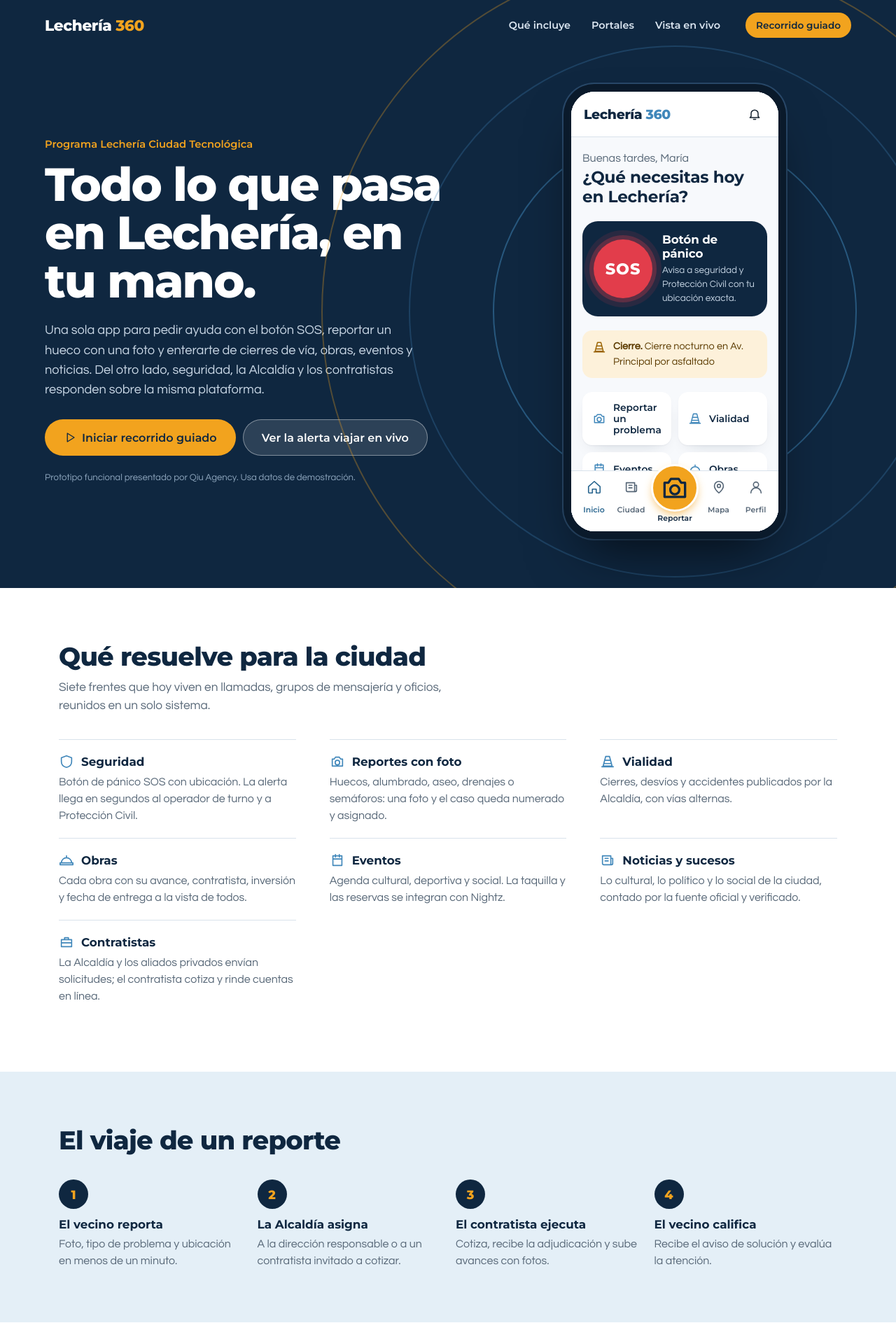
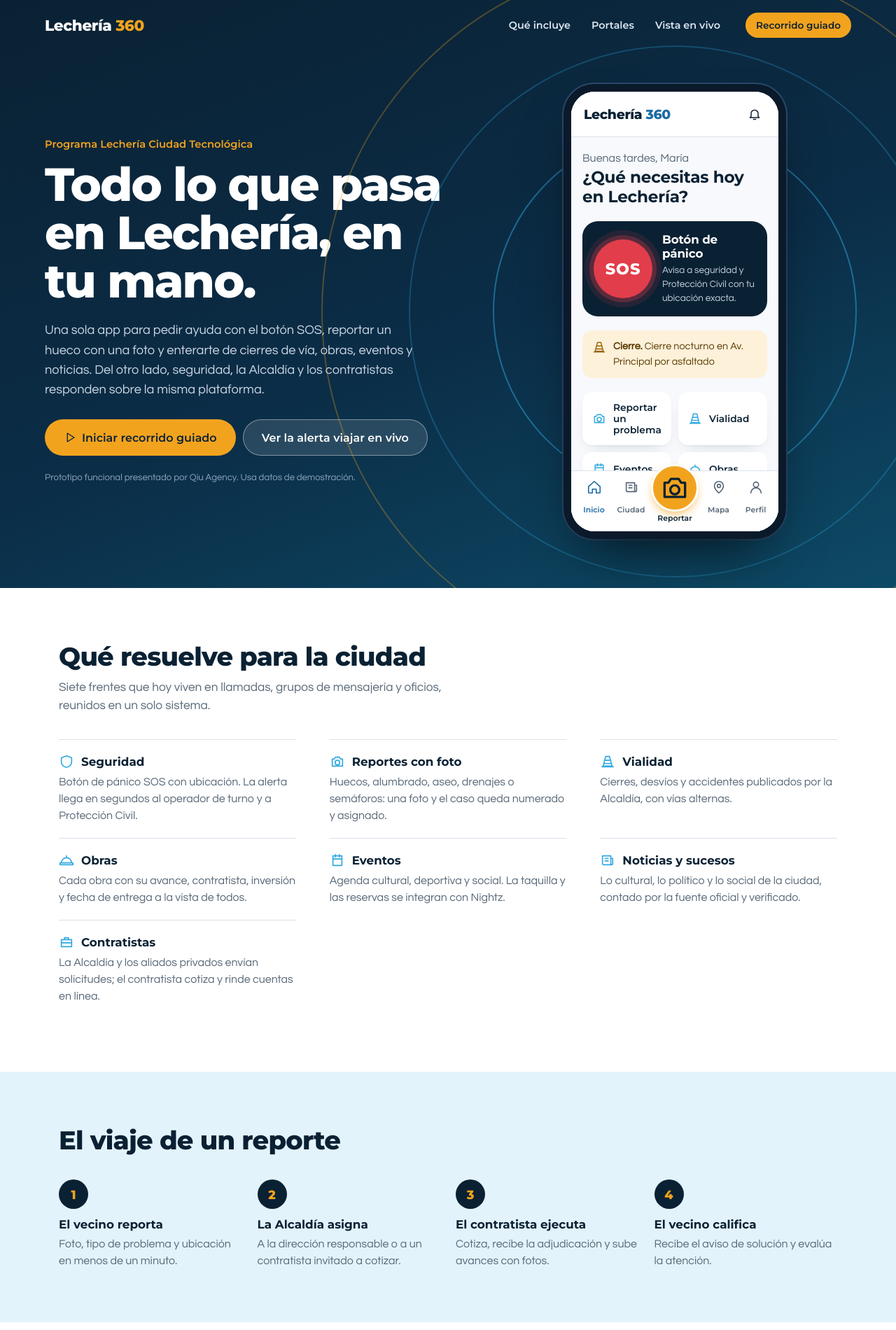
Before and after one commit to jesusrojasquero94-ctrl/lecheria-360, a plain HTML site: page index.html in a window 1280 px wide. Shown: the top 1900 px of the page at 70% size. Drawn offline with nearby package versions, Linux system fonts and the light colour scheme.

Commit message:
Lechería 360: paleta inspirada en la identidad visual de Lechería
Co-Authored-By: Claude Fable 5.2 <noreply@anthropic.com>
Claude-Session: https://claude.ai/code/session_01GL47LkNdN7Q6fj4wuVpNQP

```diff
--- a/styles.css
+++ b/styles.css
@@ -1,6 +1,6 @@
 /* Lechería 360 · estilos. Paleta y tipografías tomadas del brandbook de Qiu Agency
    (azul #4087BA, amarillo #F2A31E, Montserrat + Questrial). */
-:root{--navy:#0F2740;--navy2:#17395D;--mar:#4087BA;--mar-d:#2A668F;--mar-l:#E4EFF7;--sol:#F2A31E;--sol-d:#9A6200;--sol-l:#FDF1DA;--sos:#E23D4B;--sos-d:#B4202F;--sos-l:#FCE7E9;--ok:#1B8F68;--ok-l:#DFF3EB;--ink:#14212F;--mut:#586878;--line:#D9E2EB;--bg:#F1F5F9;--card:#fff;--r:14px;--rs:9px;--sh:0 1px 2px rgba(15,39,64,.06),0 10px 26px -14px rgba(15,39,64,.22);--fd:'Montserrat',system-ui,-apple-system,'Segoe UI',sans-serif;--fb:'Questrial','Segoe UI',system-ui,-apple-system,sans-serif}
+:root{--navy:#0A2133;--navy2:#123A5C;--mar:#30A8E0;--mar-d:#1B6CA3;--mar-l:#E3F3FC;--sol:#F2A31E;--sol-d:#9A6200;--sol-l:#FDF1DA;--sos:#E23D4B;--sos-d:#B4202F;--sos-l:#FCE7E9;--ok:#1B8F68;--ok-l:#DFF3EB;--ink:#14212F;--mut:#586878;--line:#D9E2EB;--bg:#F1F5F9;--card:#fff;--r:14px;--rs:9px;--sh:0 1px 2px rgba(15,39,64,.06),0 10px 26px -14px rgba(15,39,64,.22);--fd:'Montserrat',system-ui,-apple-system,'Segoe UI',sans-serif;--fb:'Questrial','Segoe UI',system-ui,-apple-system,sans-serif}
 *,*::before,*::after{box-sizing:border-box}
 html{-webkit-text-size-adjust:100%;scroll-behavior:smooth}
 body{margin:0;background:var(--bg);color:var(--ink);font:400 16px/1.5 var(--fb);-webkit-font-smoothing:antialiased}
@@ -190,3 +190,10 @@ img{max-width:100%;display:block}ul,ol{margin:0;padding:0;list-style:none}
 .row-main b{white-space:nowrap;overflow:hidden;text-overflow:ellipsis}
 @media(max-width:900px){.embed .console{grid-template-columns:minmax(0,1fr)}.embed .sec-grid{grid-template-columns:1fr}}
 html{scroll-behavior:auto}
+
+/* ---------- paleta inspirada en la identidad de Lechería: azul marino, celeste y sol ---------- */
+.hero{background:linear-gradient(160deg,#0A2133 0%,#0B2D47 55%,#0D4A66 100%)}
+.ring{border-color:rgba(48,168,224,.5)}.ring.r2{border-color:rgba(48,168,224,.28)}
+.wordmark b{color:var(--mar-d)}
+.rail nav a.on{color:var(--navy)}.role-seguridad .rail nav a.on{color:#fff}
+.evt-date,.steps li::before{background:var(--navy)}
```
